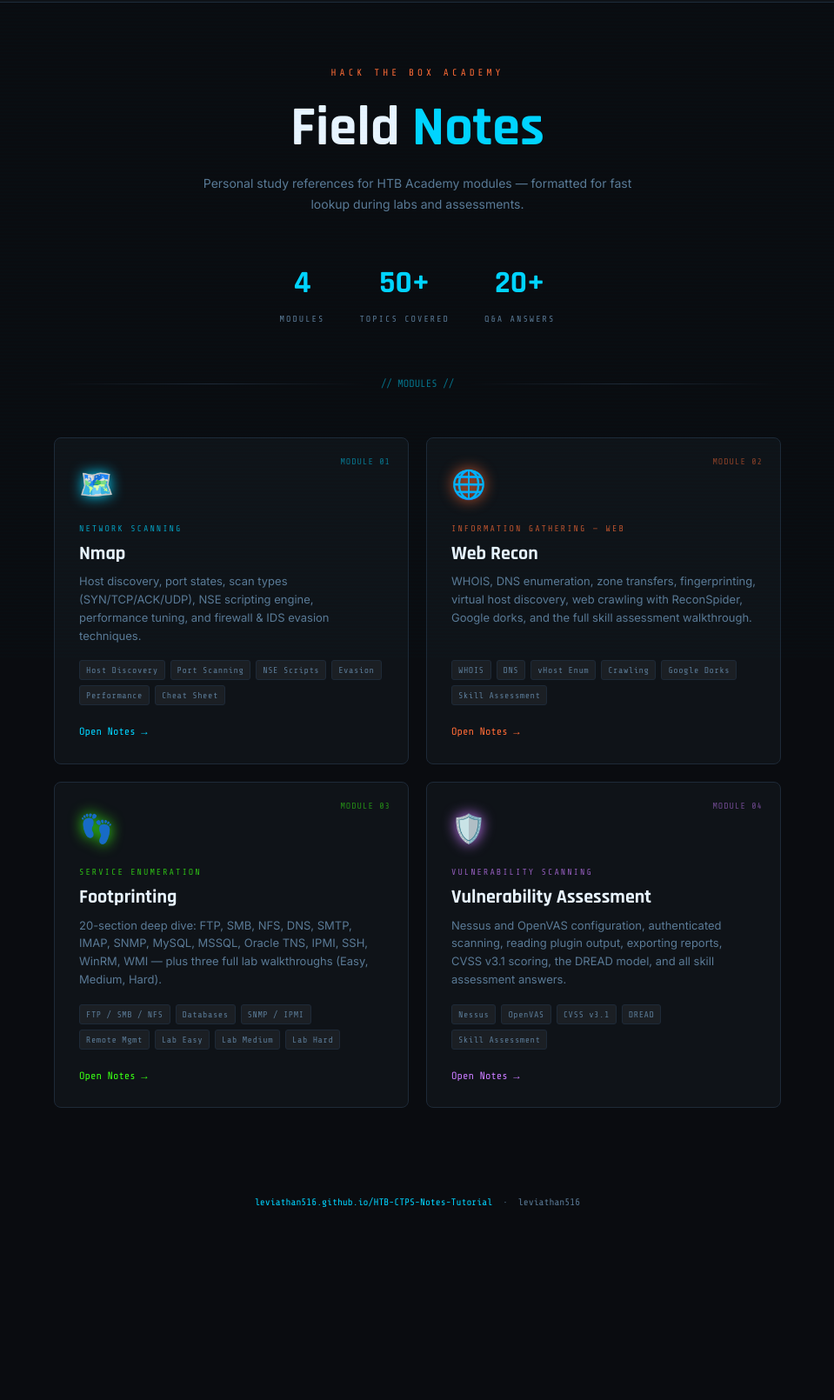
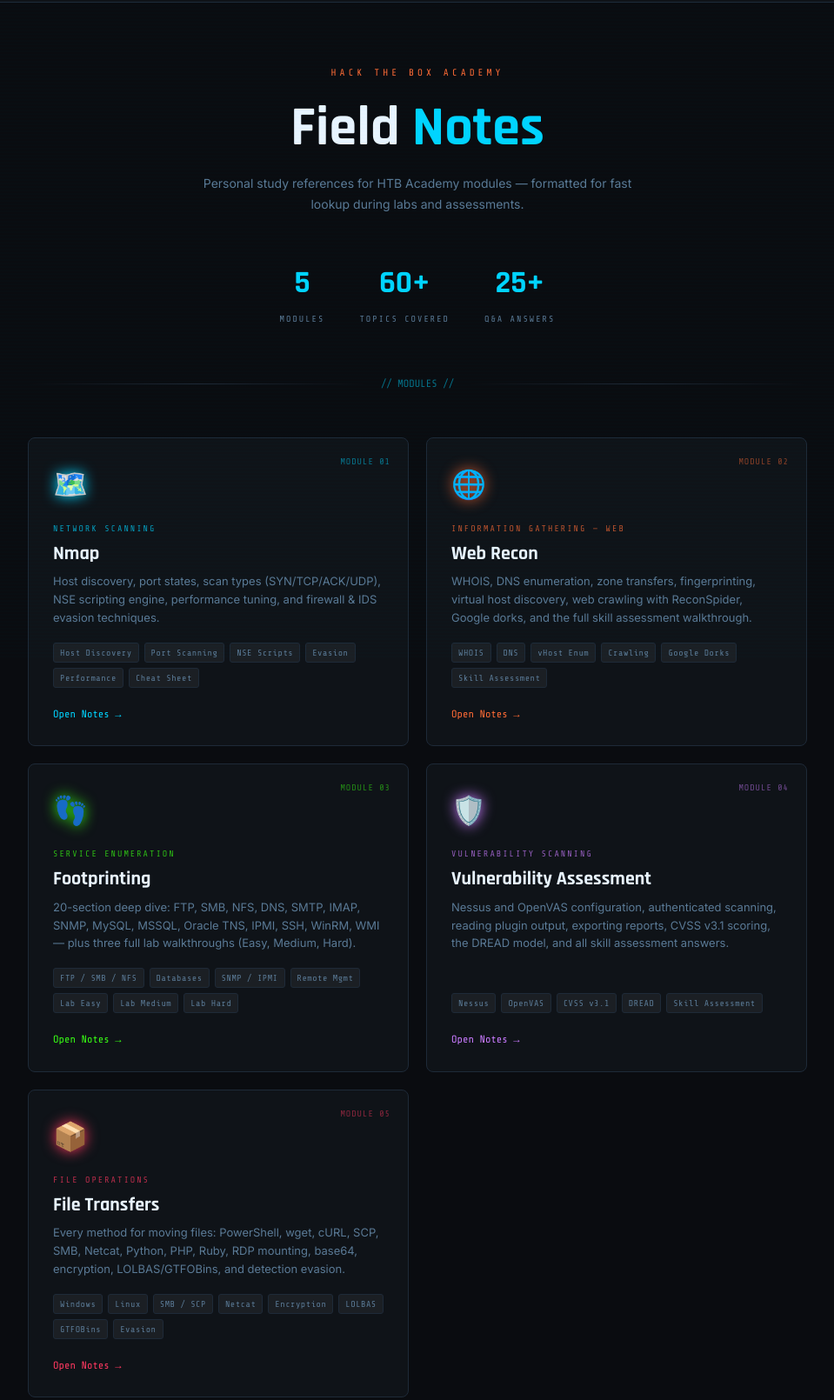
Before and after one commit to Leviathan516/HTB-CTPS-Notes, a plain HTML site: page index.html in a window 1280 px wide. Shown: the part 42-1652 px from the top of the page at 87% size, without its empty margins (160-1119 px from the left). Before the commit the page ends 1475 px from the top, so only its background shows below. Drawn offline with nearby package versions, Linux system fonts and the light colour scheme.

Commit message:
Update index.html

```diff
--- a/index.html
+++ b/index.html
@@ -22,22 +22,22 @@
   .topbar-title { font-family: var(--mono); font-size: 12px; color: var(--accent); letter-spacing: 2px; text-transform: uppercase; }
   .topbar-right { margin-left: auto; font-family: var(--mono); font-size: 11px; color: var(--text-dim); }
 
-  .hero { max-width: 900px; margin: 0 auto; padding: 72px 32px 48px; text-align: center; }
+  .hero { max-width: 960px; margin: 0 auto; padding: 72px 32px 48px; text-align: center; }
   .hero-label { font-family: var(--mono); font-size: 11px; color: var(--accent2); letter-spacing: 4px; text-transform: uppercase; margin-bottom: 20px; }
   .hero h1 { font-family: var(--head); font-size: clamp(36px, 6vw, 64px); font-weight: 700; color: var(--text-bright); line-height: 1.05; }
   .hero h1 span { color: var(--accent); }
   .hero-sub { margin-top: 18px; color: var(--text-dim); font-size: 14px; max-width: 500px; margin-left: auto; margin-right: auto; }
 
-  .divider { display: flex; align-items: center; gap: 16px; max-width: 900px; margin: 0 auto 52px; padding: 0 32px; }
+  .divider { display: flex; align-items: center; gap: 16px; max-width: 960px; margin: 0 auto 52px; padding: 0 32px; }
   .divider-line { flex: 1; height: 1px; background: linear-gradient(90deg, transparent, var(--border), transparent); }
   .divider-icon { font-family: var(--mono); font-size: 12px; color: var(--accent); opacity: 0.5; }
 
-  .stats { display: flex; justify-content: center; gap: 40px; max-width: 900px; margin: 0 auto 56px; padding: 0 32px; flex-wrap: wrap; }
+  .stats { display: flex; justify-content: center; gap: 40px; max-width: 960px; margin: 0 auto 56px; padding: 0 32px; flex-wrap: wrap; }
   .stat { text-align: center; }
   .stat-num { font-family: var(--head); font-size: 36px; font-weight: 700; color: var(--accent); }
   .stat-label { font-family: var(--mono); font-size: 10px; color: var(--text-dim); letter-spacing: 2px; text-transform: uppercase; margin-top: 2px; }
 
-  .grid { display: grid; grid-template-columns: repeat(auto-fill, minmax(380px, 1fr)); gap: 20px; max-width: 900px; margin: 0 auto; padding: 0 32px 80px; }
+  .grid { display: grid; grid-template-columns: repeat(auto-fill, minmax(380px, 1fr)); gap: 20px; max-width: 960px; margin: 0 auto; padding: 0 32px 80px; }
   @media(max-width: 500px) { .grid { grid-template-columns: 1fr; padding: 0 16px 60px; } }
 
   .card { background: var(--surface); border: 1px solid var(--border); border-radius: 8px; padding: 26px 28px; text-decoration: none; display: flex; flex-direction: column; position: relative; overflow: hidden; transition: border-color .25s, transform .2s, box-shadow .25s; }
@@ -77,9 +77,9 @@
 </div>
 
 <div class="stats">
-  <div class="stat"><div class="stat-num">4</div><div class="stat-label">Modules</div></div>
-  <div class="stat"><div class="stat-num">50+</div><div class="stat-label">Topics Covered</div></div>
-  <div class="stat"><div class="stat-num">20+</div><div class="stat-label">Q&amp;A Answers</div></div>
+  <div class="stat"><div class="stat-num">5</div><div class="stat-label">Modules</div></div>
+  <div class="stat"><div class="stat-num">60+</div><div class="stat-label">Topics Covered</div></div>
+  <div class="stat"><div class="stat-num">25+</div><div class="stat-label">Q&amp;A Answers</div></div>
 </div>
 
 <div class="divider">
@@ -90,6 +90,7 @@
 
 <div class="grid">
 
+  <!-- Nmap -->
   <a class="card" href="HTML%20Notes/nmap-notes.html" style="--card-accent: #00d4ff;">
     <div class="card-badge">Module 01</div>
     <div class="card-icon">🗺️</div>
@@ -102,6 +103,7 @@
     <div class="card-link">Open Notes →</div>
   </a>
 
+  <!-- Web Recon -->
   <a class="card" href="HTML%20Notes/web-recon-notes.html" style="--card-accent: #ff6b35;">
     <div class="card-badge">Module 02</div>
     <div class="card-icon">🌐</div>
@@ -114,6 +116,7 @@
     <div class="card-link">Open Notes →</div>
   </a>
 
+  <!-- Footprinting -->
   <a class="card" href="HTML%20Notes/footprinting-notes.html" style="--card-accent: #39ff14;">
     <div class="card-badge">Module 03</div>
     <div class="card-icon">👣</div>
@@ -126,6 +129,7 @@
     <div class="card-link">Open Notes →</div>
   </a>
 
+  <!-- Vulnerability Assessment -->
   <a class="card" href="HTML%20Notes/vulnerability-assessment-notes.html" style="--card-accent: #c97bff;">
     <div class="card-badge">Module 04</div>
     <div class="card-icon">🛡️</div>
@@ -134,6 +138,19 @@
     <div class="card-desc">Nessus and OpenVAS configuration, authenticated scanning, reading plugin output, exporting reports, CVSS v3.1 scoring, the DREAD model, and all skill assessment answers.</div>
     <div class="card-tags">
       <span class="tag">Nessus</span><span class="tag">OpenVAS</span><span class="tag">CVSS v3.1</span><span class="tag">DREAD</span><span class="tag">Skill Assessment</span>
+    </div>
+    <div class="card-link">Open Notes →</div>
+  </a>
+
+  <!-- File Transfers -->
+  <a class="card" href="HTML%20Notes/file-transfers-notes.html" style="--card-accent: #ff3860;">
+    <div class="card-badge">Module 05</div>
+    <div class="card-icon">📦</div>
+    <div class="card-num">File Operations</div>
+    <div class="card-title">File Transfers</div>
+    <div class="card-desc">Every method for moving files: PowerShell, wget, cURL, SCP, SMB, Netcat, Python, PHP, Ruby, RDP mounting, base64, encryption, LOLBAS/GTFOBins, and detection evasion.</div>
+    <div class="card-tags">
+      <span class="tag">Windows</span><span class="tag">Linux</span><span class="tag">SMB / SCP</span><span class="tag">Netcat</span><span class="tag">Encryption</span><span class="tag">LOLBAS</span><span class="tag">GTFOBins</span><span class="tag">Evasion</span>
     </div>
     <div class="card-link">Open Notes →</div>
   </a>
```
